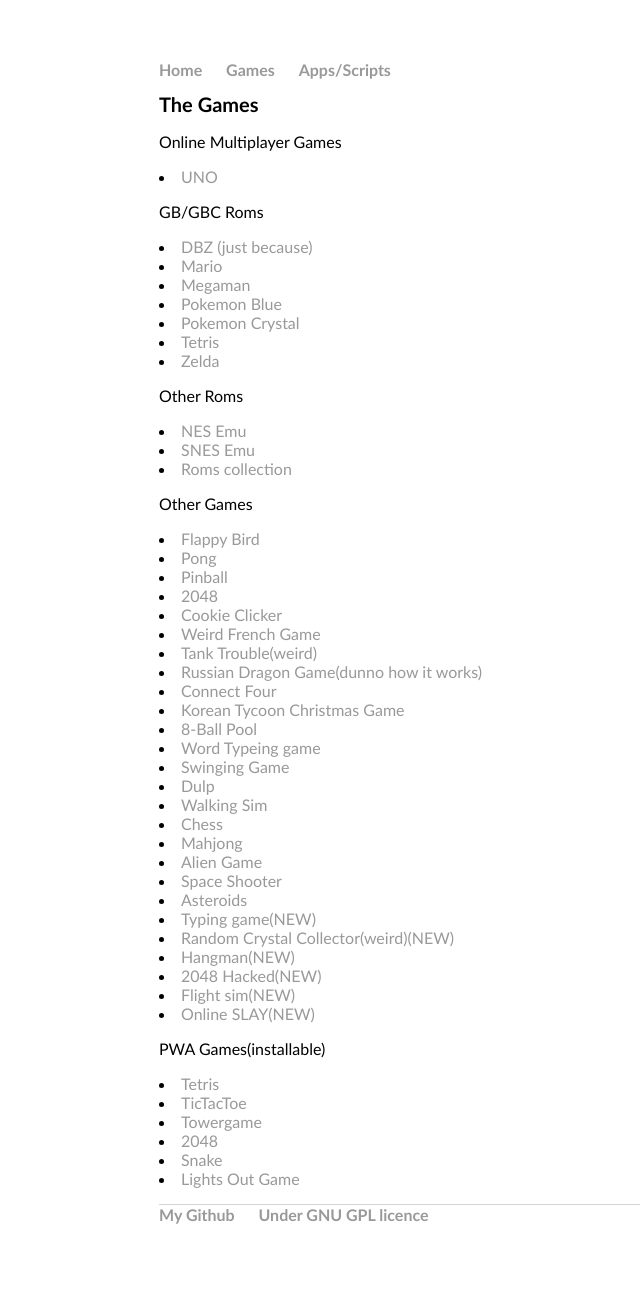
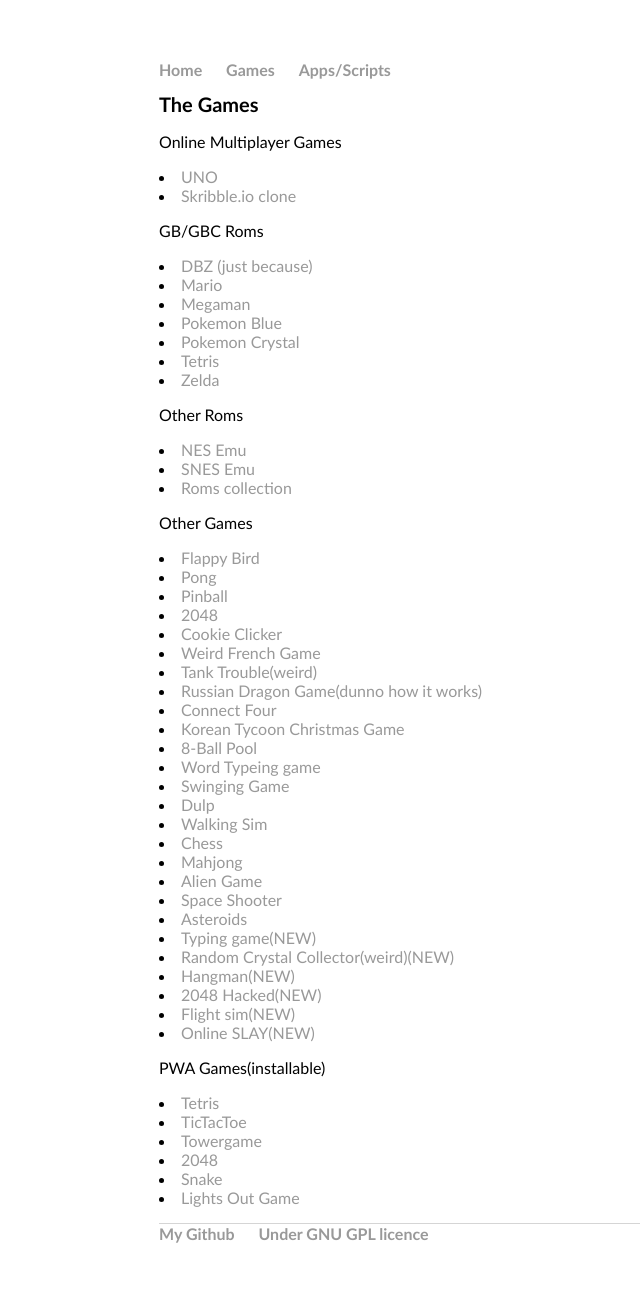
Before and after one commit to hen6003/hen6003.github.io, a Jekyll site: the page built from games/index.html, in a window 1280 px wide. Shown: the whole page, without its empty margins (33-673 px from the left). Built offline with Jekyll 4.4.1, drawn with Linux system fonts in a browser that asks for light colours.

Commit message:
Update index.html

```diff
--- a/games/index.html
+++ b/games/index.html
@@ -6,6 +6,7 @@
 	<h1>The Games</h1>
 	<p>Online Multiplayer Games</p>
 	<li><a href="https://uno-card-game.herokuapp.com/">UNO</a></li>
+	<li><a href="http://scribble.rs/">Skribble.io clone</a></li>
 	<p>GB/GBC Roms</p>
 	<li><a href="/games/web5">DBZ (just because)</a></li>
 	<li><a href="/games/web3">Mario</a></li>
```
